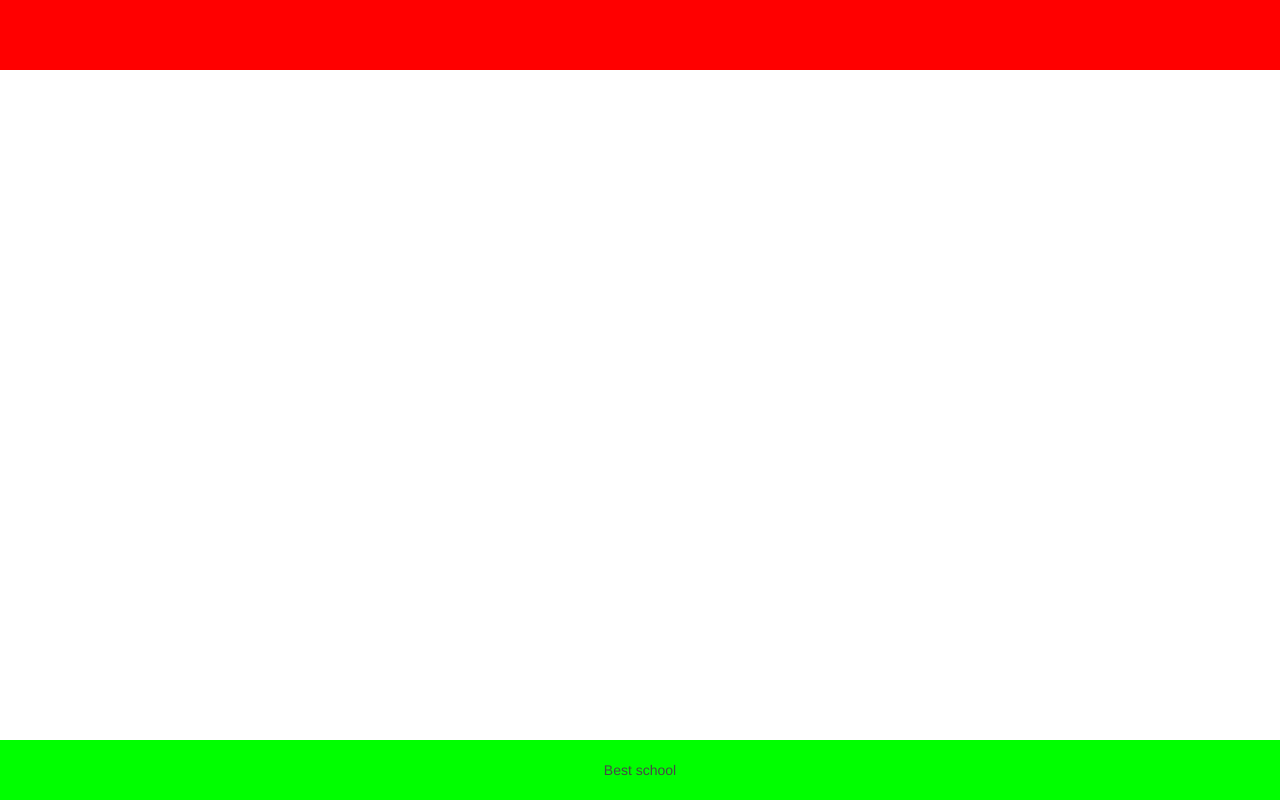
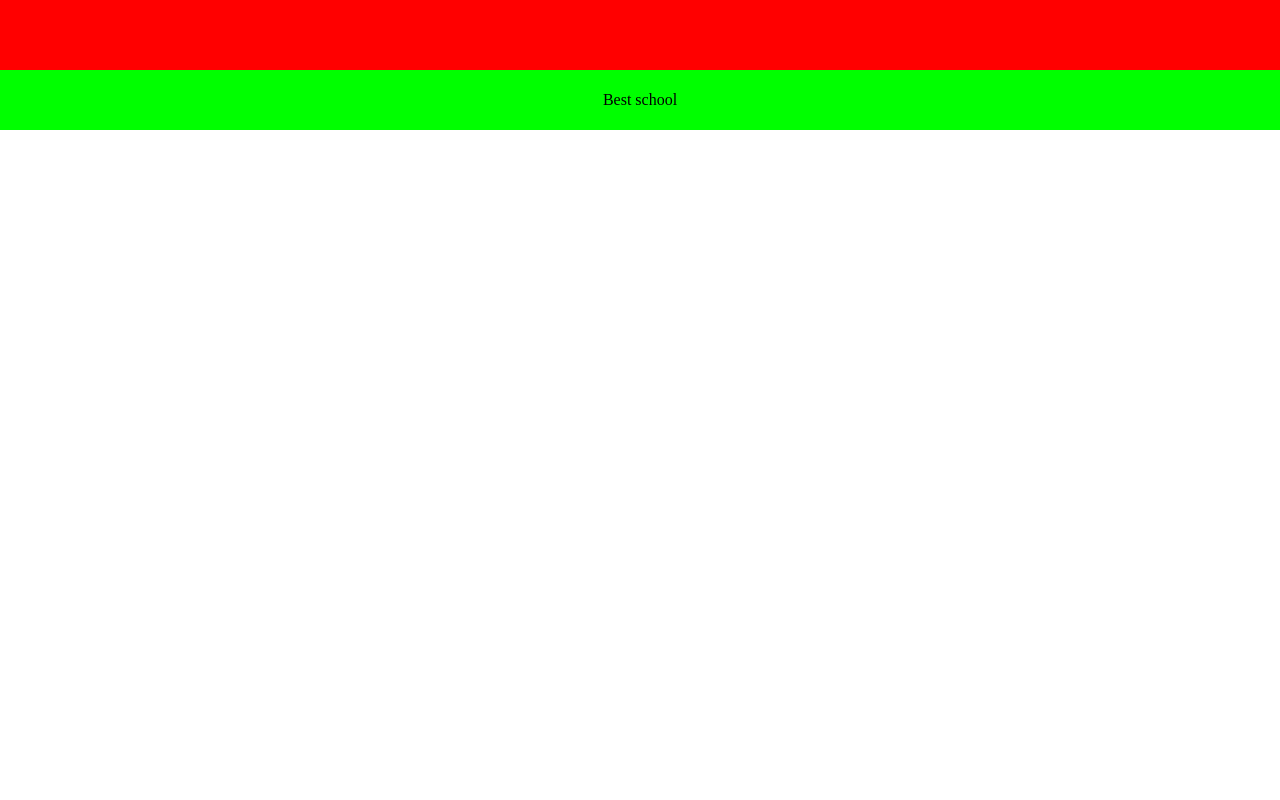
Before and after one commit to petboa/AirBnB_clone, a plain HTML site: page web_static/2-index.html in a window 1280 px wide. Drawn offline with Linux system fonts and the light colour scheme.

Commit message:
Update 2-common.css

```diff
--- a/web_static/styles/2-common.css
+++ b/web_static/styles/2-common.css
@@ -1,13 +1,11 @@
-* {
+
+body {
+    padding: 0;
     margin: 0;
-    padding: 0;
 }
 
-body {
-    display: flex;
-    flex-direction: column;
-    min-height: 100vh;
-    color: #484848;
-    font-size: 14px;
-    font-family: Circular,"Helvetica Neue",Helvetica,Arial,sans-serif;
+
+p {
+    text-align: center;
+    padding: 6px;
 }
```
